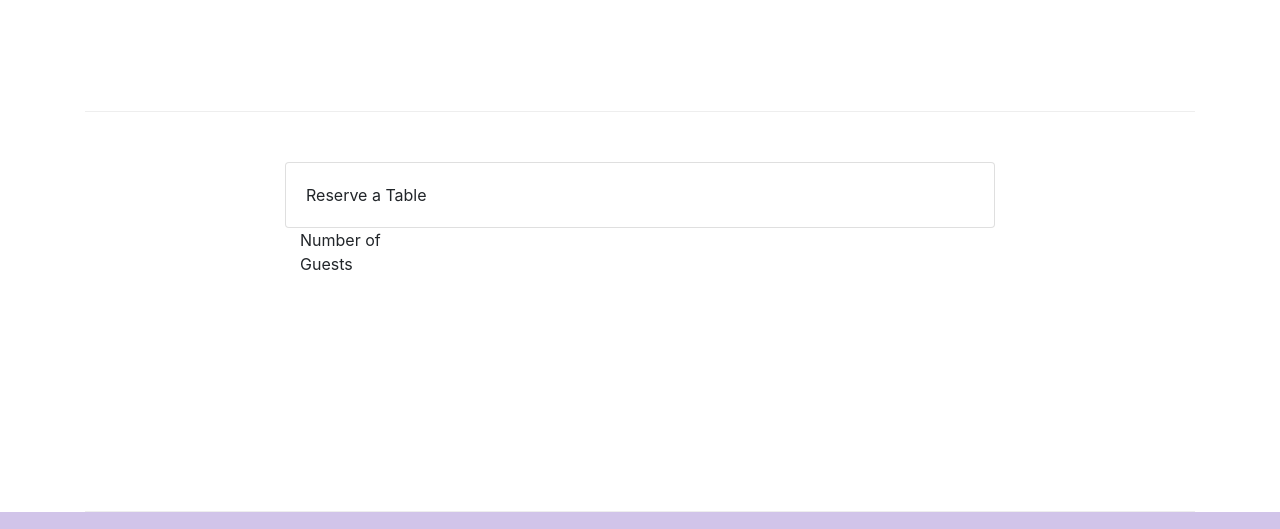
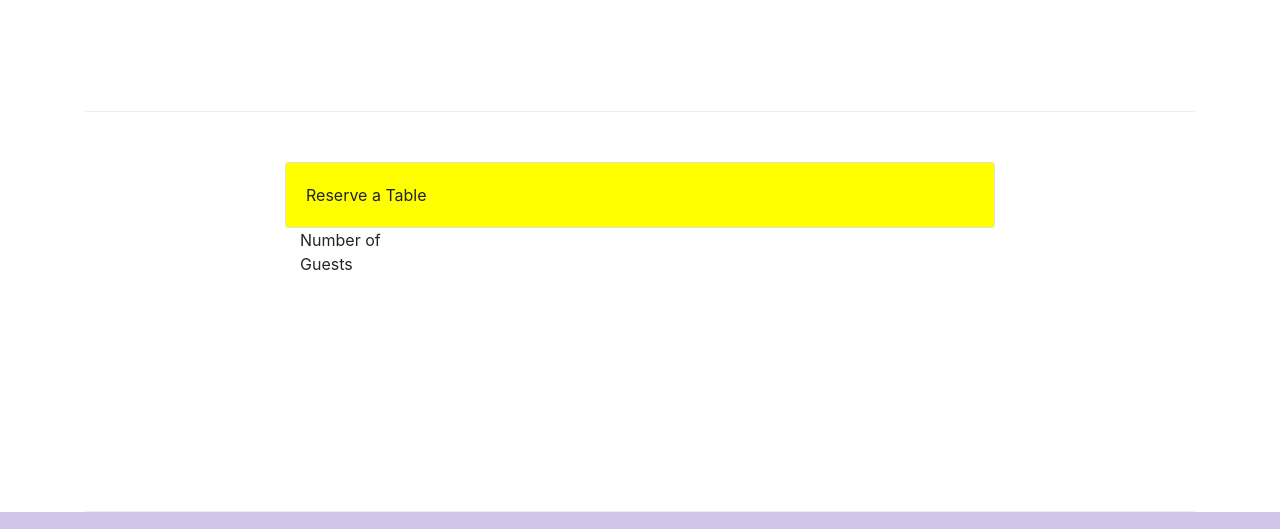
Before and after one commit to kaustubh87/Sample-Website-using-Bootstrap-4, a website: page index.html in a window 1280 px wide. Shown: the part 1422-1951 px from the top of the page. Drawn offline with nearby package versions, Linux system fonts and the light colour scheme.

Commit message:
Added custom bg color for card title

```diff
--- a/css/styles.css
+++ b/css/styles.css
@@ -38,3 +38,7 @@ body{
     background-color: #512DA8;
 
 }
+
+.card-body {
+    background-color: yellow;
+}
```
